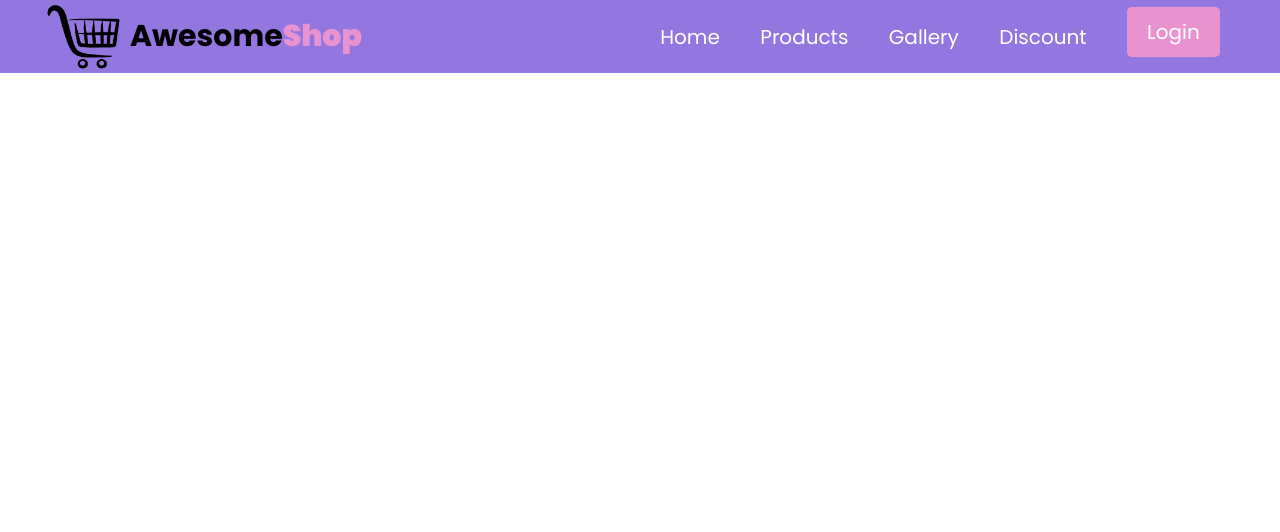
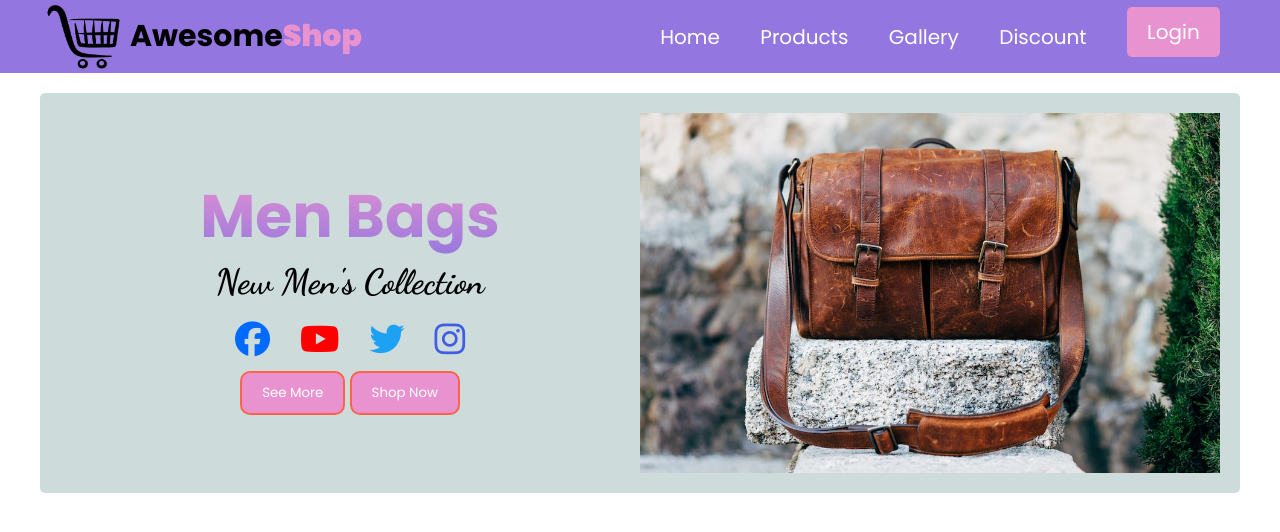
Before and after one commit to tayebidev/mensbag-milestone-02-conceptual, a plain HTML site: page index.html in a window 1280 px wide. Drawn offline with Linux system fonts and the light colour scheme.

Commit message:
complete men bags section for desktop

```diff
--- a/index.html
+++ b/index.html
@@ -7,6 +7,8 @@
     <title>Mens Bag</title>
     <link rel="stylesheet" href="styles/style.css">
     <link rel="stylesheet" href="styles/resposive.css">
+
+    <link rel="stylesheet" href="https://cdnjs.cloudflare.com/ajax/libs/font-awesome/6.5.2/css/all.min.css" integrity="sha512-SnH5WK+bZxgPHs44uWIX+LLJAJ9/2PkPKZ5QiAj6Ta86w+fsb2TkcmfRyVX3pBnMFcV7oQPJkl9QevSCWr3W6A==" crossorigin="anonymous" referrerpolicy="no-referrer" />
 </head>
 
 <body>
@@ -25,14 +27,39 @@
                 <div class="login-btn">
                     <a href="">Login</a>
                 </div>
-
-
             </div>
         </nav>
     </header>
 
     <main>
+        <!-- Banner section start -->
+        <section class="banner-section">
 
+            <div class="text-container">
+                <h1 class="banner-heading">
+                    Men Bags
+                </h1>
+                <p class="banner-description">
+                   New Men's Collection
+                </p>
+                <div class="icons">
+                    <span><i style="color: 	#006AFF;" class="fa-brands fa-facebook"></i></span>
+                    <span><i style="color: red;" class="fa-brands fa-youtube"></i></span>
+                    <span><i style="color:#1DA1F2 ;" class="fa-brands fa-twitter"></i></span>
+                    <span><i style="color: #405DE6;" class="fa-brands fa-instagram"></i></span>
+                </div>
+                <div>
+                    <button class="cmn-btn">See More</button>
+                    <button class="cmn-btn"> Shop Now</button>
+                </div>
+            </div>
+
+            <div class="banner-img-container">
+                <img src="images/banner-image/bag-picture.jpg" alt="">
+            </div>
+
+        </section>
+        <!-- part 03, time 20 min -->
     </main>
 
     <footer>
--- a/styles/style.css
+++ b/styles/style.css
@@ -1,9 +1,11 @@
 /* Fonts style from google fonts */
 @import url('https://fonts.googleapis.com/css2?family=Poppins:ital,wght@0,100;0,200;0,300;0,400;0,500;0,600;0,700;0,800;0,900;1,100;1,200;1,300;1,400;1,500;1,600;1,700;1,800;1,900&display=swap');
 
+@import url('https://fonts.googleapis.com/css2?family=Dancing+Script:wght@400..700&display=swap');
+
 /* Common style */
 * {
-    font-family: "Poppins", sans-serif;
+    font-family: "Poppins", sans-serif, "Dancing Script", cursive;
     padding: 0;
     margin: 0;
     box-sizing: border-box;
@@ -57,10 +59,73 @@
     color: white;
 }
 
-.login-btn{
+.login-btn {
     padding: 10px 20px;
     background-color: #e893cf;
     border-radius: 05px;
     color: black;
     margin-bottom: 10px;
 }
+
+/* Banner section style */
+.banner-section {
+    max-width: 1200px;
+    background-color: rgb(205, 219, 219);
+    padding: 20px;
+    margin: 0 auto;
+    margin-top: 20px;
+    min-height: 400px;
+    display: flex;
+    border-radius: 05px;
+
+}
+
+.text-container {
+    width: 50%;
+    display: flex;
+    flex-direction: column;
+    justify-content: center;
+    align-items: center;
+}
+
+.banner-img-container {
+    width: 50%;
+}
+
+.banner-img-container img {
+    width: 100%;
+    height: 100%;
+    display: block;
+    object-fit: cover;
+}
+
+.text-container
+
+span {
+    font-size: 45px;
+}
+.banner-heading{
+    background: linear-gradient(to bottom, #e893cf, #9376e0);
+    background-clip: text;
+    color: transparent;
+    font-size: 60px;
+}
+.banner-description{
+    font-family: "Dancing Script", cursive;
+    font-size: 35px;
+    font-weight: 900;
+}
+.icons{
+    display: flex;
+    gap: 30px;
+}
+.fa-brands{
+    font-size: 35px;
+}
+.cmn-btn{
+    padding: 10px 20px;
+    background-color: #e893cf;
+    color: white;
+    border: 02px solid tomato;
+    border-radius: 10px;
+}
```
